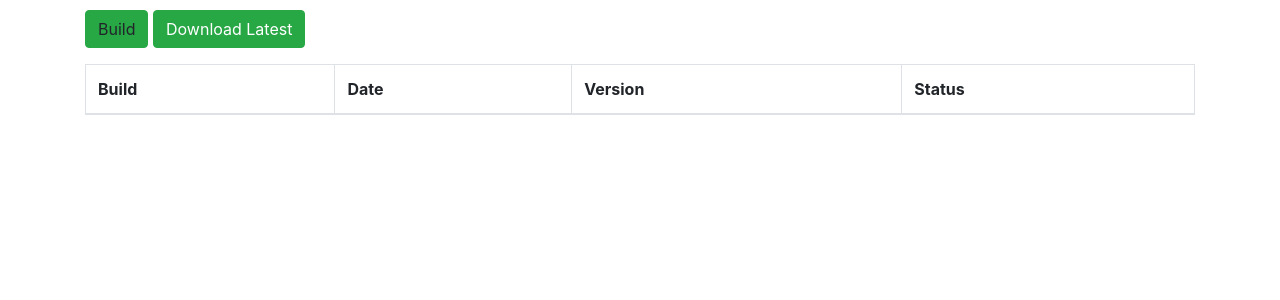
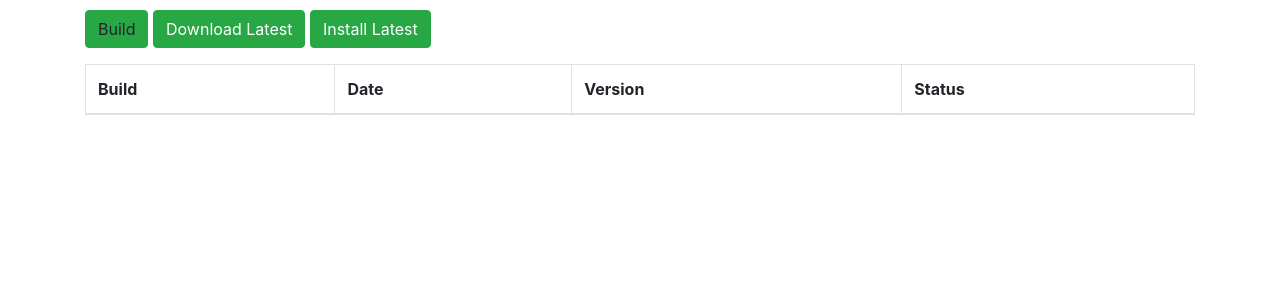
Before and after one commit to colajam93/aurpackager, a Django app: template templates/package_detail.html in a window 1280 px wide. Shown: the part 82-382 px from the top of the page. Run offline with Django 3.2, Linux system fonts and the light colour scheme; the template is opened without the code that fills it, so the values that code supplies are empty; some libraries are stand-ins or nearby versions.

Commit message:
Add build result install button

```diff
--- a/manager/urls.py
+++ b/manager/urls.py
@@ -4,10 +4,13 @@ from manager import views
 urlpatterns = [
     url(r'^$', views.package_list, name='package_list'),
     url(r'^packages/$', views.package_list, name='package_list'),
-    url(r'^packages/build_all/$', views.build_all , name='build_all'),
+    url(r'^packages/build_all/$', views.build_all, name='build_all'),
     url(r'^packages/(?P<package_name>[a-zA-Z0-9_+-]+)/$', views.package_detail, name='package_detail'),
     url(r'^packages/(?P<package_name>[a-zA-Z0-9_+-]+)/build/$', views.package_build, name='package_build'),
-    url(r'^packages/(?P<package_name>[a-zA-Z0-9_+-]+)/(?P<build_number>\d+)/$', views.build_detail, name='build_detail'),
+    url(r'^packages/(?P<package_name>[a-zA-Z0-9_+-]+)/(?P<build_number>\d+)/$', views.build_detail,
+        name='build_detail'),
     url(r'^packages/(?P<package_name>[a-zA-Z0-9_+-]+)/(?P<build_number>\d+)/download/$', views.build_download,
-        name='build_download')
+        name='build_download'),
+    url(r'^packages/(?P<package_name>[a-zA-Z0-9_+-]+)/(?P<build_number>\d+)/install/$', views.build_install,
+        name='build_install')
 ]
--- a/templates/package_detail.html
+++ b/templates/package_detail.html
@@ -16,6 +16,8 @@
         <a onclick="sendQuery()" class="btn btn-success">Build</a>
         <a href="{% url 'manager:build_download' package_name=package.name build_number=1 %}"
            class="btn btn-success">Download Latest</a>
+        <a href="{% url 'manager:build_install' package_name=package.name build_number=1 %}"
+           class="btn btn-success">Install Latest</a>
     </p>
     <table class="table table-striped table-bordered table-hover">
         <thead>
```
Also changed, not shown: manager/views.py (+14 -0 lines).
